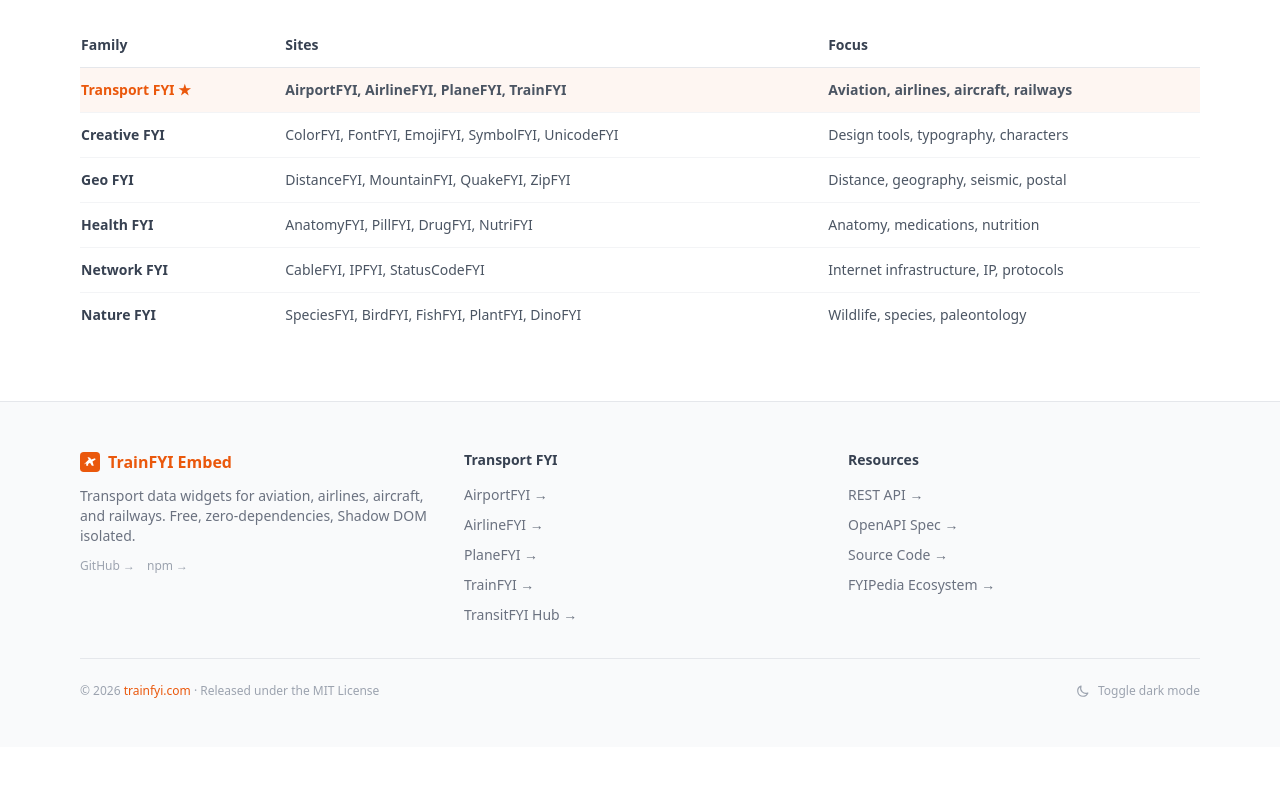
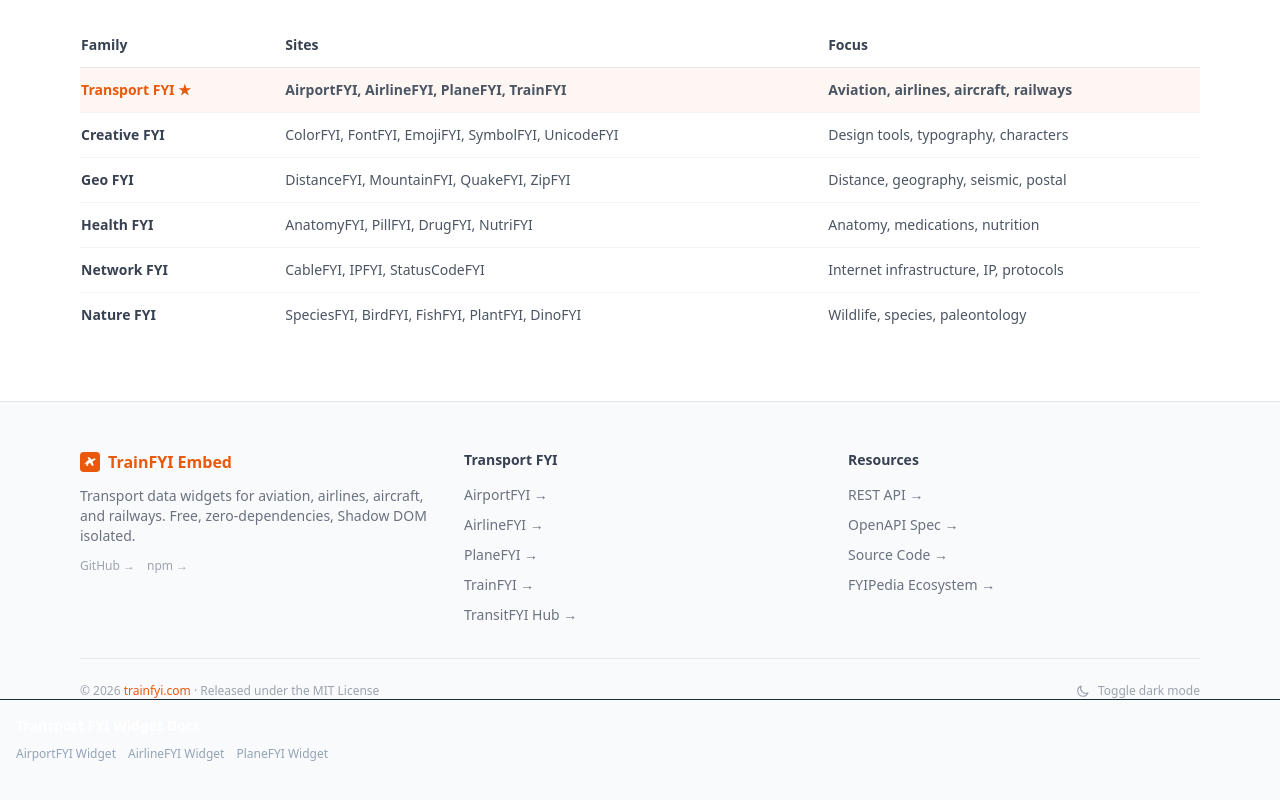
Before and after one commit to fyipedia/trainfyi-embed, a website: page docs/index.html in a window 1280 px wide. Shown: the part 3679-4479 px from the top of the page. Before the commit the page ends 4426 px from the top, so only its background shows below. Drawn offline with nearby package versions, Linux system fonts and the light colour scheme.

Commit message:
feat: add family widget cross-links in footer for SEO link equity

```diff
--- a/docs/index.html
+++ b/docs/index.html
@@ -1017,7 +1017,15 @@
         </button>
       </div>
     </div>
-  </footer>
+      <div class="border-t border-slate-800 pt-4 mb-4 px-4">
+      <h4 class="font-bold text-white text-sm mb-2">Transport FYI Widget Docs</h4>
+      <div class="flex flex-wrap gap-3 text-xs">
+            <a href="https://widget.airportfyi.com" target="_blank" rel="noopener" class="text-slate-400 hover:text-white py-0.5">AirportFYI Widget</a>
+            <a href="https://widget.airlinefyi.com" target="_blank" rel="noopener" class="text-slate-400 hover:text-white py-0.5">AirlineFYI Widget</a>
+            <a href="https://widget.planefyi.com" target="_blank" rel="noopener" class="text-slate-400 hover:text-white py-0.5">PlaneFYI Widget</a>
+      </div>
+    </div>
+</footer>
 
   <script>
     function toggleDark() {
```
